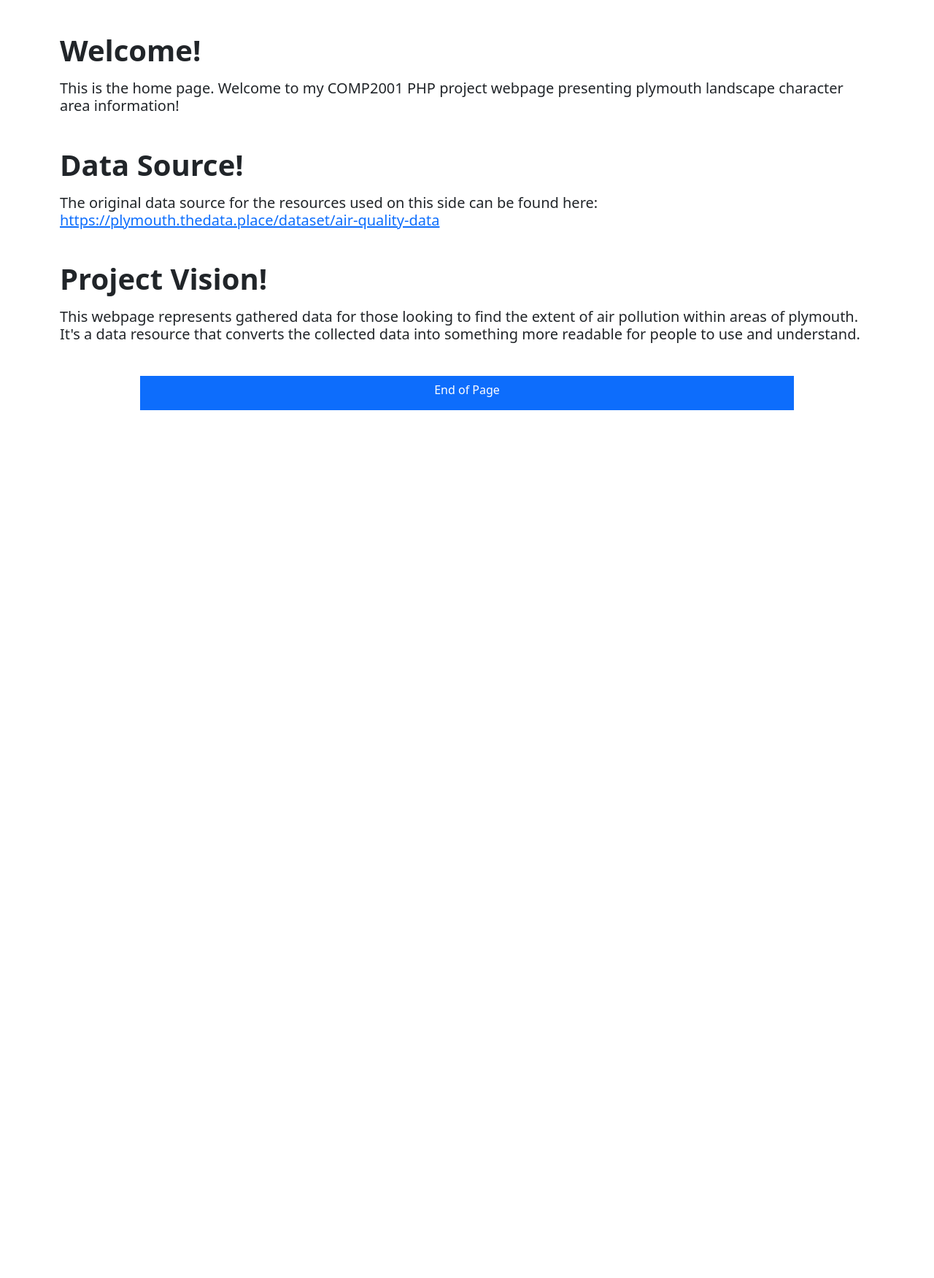
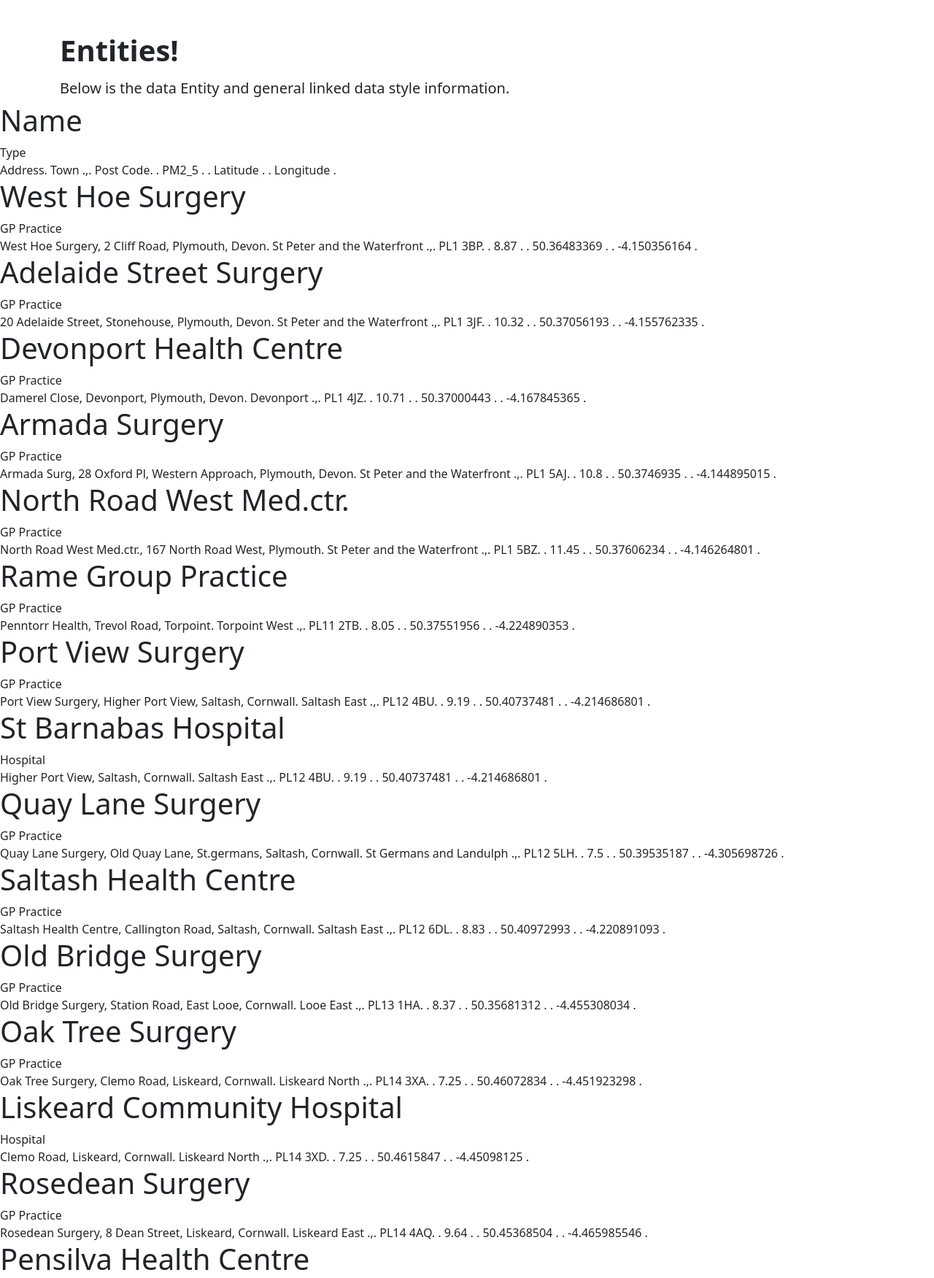
Before and after one commit to jwrsandilands/Comp2001-Project-Repository, a PHP site: page /Institutes/index.php in a window 1280 px wide. Shown: the part 200-1951 px from the top of the page at 73% size. Before the commit the page ends 762 px from the top, so only its background shows below. Run offline with PHP 8.4, Linux system fonts and the light colour scheme.

Commit message:
Created linked data reading system
made a page in the php application that reads in the file as linked data. I also moved some resources around and fixed a few things.

```diff
--- /dev/null
+++ b/PHP-StormProj/Institutes/index.php
@@ -0,0 +1,56 @@
+<?php
+require_once '../public/newHeader.php';
+?>
+<html lang="en">
+<head>
+    <link href="https://cdn.jsdelivr.net/npm/bootstrap@5.0.0-beta1/dist/css/bootstrap.min.css" rel="stylesheet" integrity="sha384-giJF6kkoqNQ00vy+HMDP7azOuL0xtbfIcaT9wjKHr8RbDVddVHyTfAAsrekwKmP1" crossorigin="anonymous">
+</head>
+<body>
+<div class = "container-sm">
+    <h4>⠀</h4>
+</div>
+<div class = "container-sm">
+    <h1><p><strong>Entities!</strong></p></h1>
+    <h5>Below is the data Entity and general linked data style information.</h5>
+</div>
+<?php
+
+    $row = 1;
+    if(($readLines = fopen("../public/resources_cd162ad1-d7d5-42a9-b1ab-0edbcd697f1e_air-quality-by-pm2.5-score-blf.org.uk.csv", "r")) !== FALSE) {
+        while (($dataLine = fgetcsv($readLines, 1000, ",")) !== FALSE) {
+            echo "<div vocab=\"https://schema.org/\" resource=\"#Medical Institute\" typeof=\"Place\">";
+            echo "<h1 property=\"name\">" . $dataLine[0] . "</h1>";
+            echo "<span property=\"alternateName\">" . $dataLine[4] . "</span>";
+            echo "<div property=\"address\" resource=\"#address\" typeof=\"PostalAddress\">";
+                echo "<span property = \"streetAddress\">". $dataLine[1] ."</span>";
+                echo "<span property=\"addressRegion\">. $dataLine[3] .</span>,";
+                echo "<span property = \"postalCode\">. $dataLine[2].</span>";
+            echo "<span property=\"description\"> . $dataLine[5] . </span>";
+            echo "<span property=\"latitude\"> . $dataLine[7] . </span>";
+            echo "<span property=\"longitude\"> . $dataLine[8] . </span>";
+
+//            echo $dataLine;
+
+        }
+    }
+    fclose($readLines);
+    var_dump($readLines);
+
+?>
+
+<div vocab="https://schema.org/" resource="#Medical Institute" typeof="Place">
+    <h1 property="name">West Hoe Surgery</h1>
+    <span property="alternateName">GP Practice</span>
+    <div property="address" resource="#address" typeof="PostalAddress">
+        <span property = "streetAddress">West Hoe Surgery, 2 Cliff Road, Plymouth, Devon</span>
+        <span property="addressRegion">St Pete and the Waterfront</span>,
+
+    </div>
+
+    <span property="latitude">50.36483369</span>
+    <span property="longitude">-4.150356164</span>
+</div>
+
+<?php
+require_once '../public/footer.php';
+?>
--- a/PHP-StormProj/data.php
+++ b/PHP-StormProj/public/data.php
@@ -1,5 +1,5 @@
 <?php
-require_once 'public/newHeader.php';
+require_once '../public/newHeader.php';
 ?>
 <html lang="en">
     <head>
@@ -34,7 +34,7 @@
             <tbody>
             <?php
             $row = 1;
-            if (($readLines = fopen("public/resources_cd162ad1-d7d5-42a9-b1ab-0edbcd697f1e_air-quality-by-pm2.5-score-blf.org.uk.csv", "r")) !== FALSE) {
+            if (($readLines = fopen("../public/resources_cd162ad1-d7d5-42a9-b1ab-0edbcd697f1e_air-quality-by-pm2.5-score-blf.org.uk.csv", "r")) !== FALSE) {
                 while (($dataLine = fgetcsv($readLines, 1000, ",")) !== FALSE) {
                     if ($row !== 1){
                         echo "<tr>";
@@ -64,5 +64,5 @@
 
 
 <?php
-require_once 'public/footer.php';
+require_once '../public/footer.php';
 ?>
--- a/PHP-StormProj/further.php
+++ b/PHP-StormProj/public/further.php
@@ -1,5 +1,5 @@
 <?php
-require_once 'public/newHeader.php';
+require_once '../public/newHeader.php';
 ?>
 <html lang="en">
 <head>
@@ -15,5 +15,5 @@
 </div>
 
 <?php
-require_once 'public/footer.php';
+require_once '../public/footer.php';
 ?>
--- a/PHP-StormProj/index.php
+++ b/PHP-StormProj/public/index.php
@@ -1,5 +1,5 @@
 <?php
-require_once 'public/newHeader.php';
+require_once '../public/newHeader.php';
 ?>
     <html lang="en">
         <head>
@@ -29,5 +29,5 @@
             </body>
         </html>
 <?php
-require_once 'public/footer.php';
+require_once '../public/footer.php';
 ?>
--- a/PHP-StormProj/public/newHeader.php
+++ b/PHP-StormProj/public/newHeader.php
@@ -19,10 +19,10 @@
     <nav class="p-3 mb-2 bg-primary text-white">
         <h1 class="p-3 mb-2 bg-primary text-white"><p><strong>Comp2001 Web project: <?echo basename($_SERVER['PHP_SELF'])?></strong></p></h1>
         <ul id = menu class="p-3 mb-2 bg-light">
-            <li class><a href="index.php">HOME</a></li>
-            <li class><a href="data.php">DATA</a></li>
-            <li class><a href="Entity.php">ENTITIES</a></li>
-            <li class><a href="Further.php">FURTHER READING</a></li>
+            <li class><a href="../public/index.php">HOME</a></li>
+            <li class><a href="../public/data.php">DATA</a></li>
+            <li class><a href="../Institutes/index.php">ENTITIES</a></li>
+            <li class><a href="../public/further.php">FURTHER READING</a></li>
         </ul>
     </nav>
 </div>
```
Also changed, not shown: PHP-StormProj/entity.php (deleted, +0 -19 lines), PHP-StormProj/public/footerexample.php (deleted, +0 -30 lines), PHP-StormProj/public/header.php (deleted, +0 -31 lines), PHP-StormProj/public/headerexample.php (deleted, +0 -58 lines).
